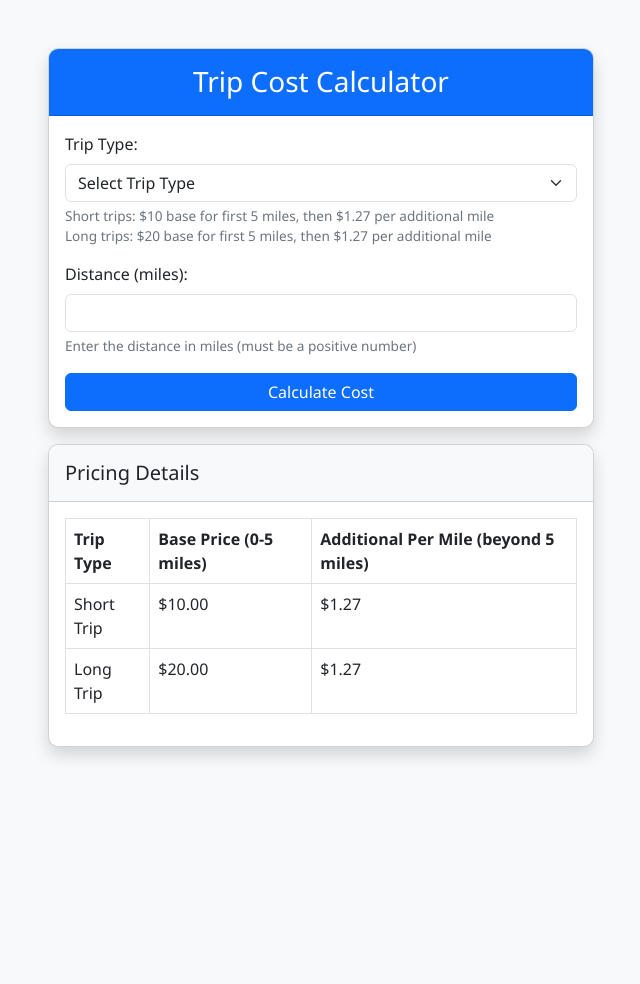
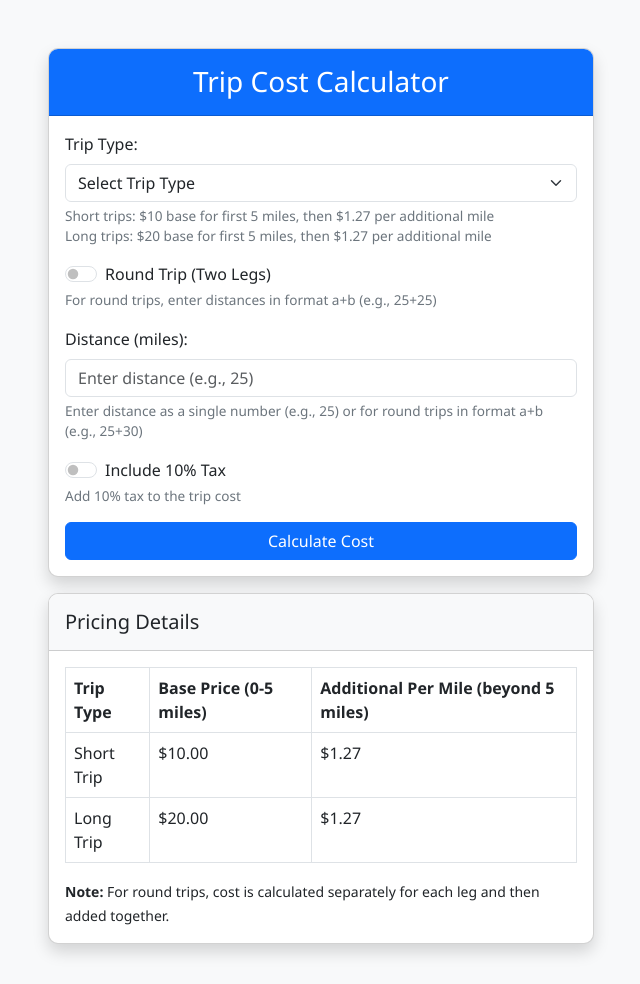
Before and after one commit to anuso1998/TravelCostCalculator-, a Flask app: page / in a window 1280 px wide. Shown: the whole page, without its empty margins (319-959 px from the left). Before the commit the page ends 758 px from the top, so only its background shows below. Run offline with Flask 3, Linux system fonts and the light colour scheme.

Commit message:
Enable calculation of round trip costs and include optional tax
Adds round trip calculation with legs and tax options using new HTML elements and JavaScript functions.

Replit-Commit-Author: Agent
Replit-Commit-Session-Id: 642d6a45-4cb2-4273-96c6-ee5619705d16
Replit-Commit-Screenshot-Url: https://storage.googleapis.com/screenshot-production-us-central1/6c76f1f1-e022-40f1-8fdf-3a581d4ca31d/5fc2f805-f70a-4e75-8be2-6f87a3ec065b.jpg

```diff
--- a/app.py
+++ b/app.py
@@ -1,6 +1,19 @@
 from flask import Flask, render_template, request, jsonify
 
 app = Flask(__name__)
+
+def calculate_leg_amount(miles, trip_type):
+    if trip_type == "long":
+        if miles <= 5:
+            return 20
+        else:
+            return 20 + (miles - 5) * 1.27
+    elif trip_type == "short":
+        if miles <= 5:
+            return 10
+        else:
+            return 10 + (miles - 5) * 1.27
+    return 0
 
 @app.route('/')
 def index():
@@ -11,40 +24,89 @@ def calculate():
     try:
         trip_type = request.form.get('trip_type', '').strip().lower()
         miles_str = request.form.get('miles', '').strip()
+        is_round_trip = request.form.get('is_round_trip') == 'true'
+        include_tax = request.form.get('include_tax') == 'true'
 
         # Validate trip type
         if trip_type not in ['short', 'long']:
             return jsonify({'error': 'Invalid trip type. Please select "short" or "long".'})
 
-        # Validate miles
-        try:
-            miles = float(miles_str)
-            if miles < 0:
-                return jsonify({'error': 'Miles cannot be negative.'})
-        except ValueError:
-            return jsonify({'error': 'Please enter a valid number for miles.'})
+        # Check if we have a round trip with legs
+        if is_round_trip:
+            # Validate miles format for round trip (a+b format)
+            if '+' not in miles_str:
+                return jsonify({'error': 'For round trips, enter distances in format a+b (e.g., 25+25).'})
 
-        # Calculate amount
-        amount = 0
+            try:
+                parts = miles_str.split('+')
+                if len(parts) != 2:
+                    return jsonify({'error': 'Invalid format. Use a+b (e.g., 25+25) for round trips.'})
 
-        if trip_type == "long":
-            if miles <= 5:
-                amount = 20
-            else:
-                amount = 20 + (miles - 5) * 1.27
-        elif trip_type == "short":
-            if miles <= 5:
-                amount = 10
-            else:
-                amount = 10 + (miles - 5) * 1.27
+                a_leg = float(parts[0].strip())
+                b_leg = float(parts[1].strip())
 
-        # Format the result
-        result = {
-            'success': True,
-            'trip_type': trip_type,
-            'miles': miles,
-            'amount': f"${amount:.2f}"
-        }
+                if a_leg < 0 or b_leg < 0:
+                    return jsonify({'error': 'Miles cannot be negative.'})
+
+                # Calculate amount for each leg
+                a_amount = calculate_leg_amount(a_leg, trip_type)
+                b_amount = calculate_leg_amount(b_leg, trip_type)
+                subtotal = a_amount + b_amount
+
+                # Calculate tax if requested
+                tax = 0
+                if include_tax:
+                    tax = subtotal * 0.10
+
+                total = subtotal + tax
+
+                # Format the result
+                result = {
+                    'success': True,
+                    'trip_type': trip_type,
+                    'is_round_trip': True,
+                    'a_leg': a_leg,
+                    'b_leg': b_leg,
+                    'a_amount': f"${a_amount:.2f}",
+                    'b_amount': f"${b_amount:.2f}",
+                    'subtotal': f"${subtotal:.2f}",
+                    'include_tax': include_tax,
+                    'tax_amount': f"${tax:.2f}",
+                    'total': f"${total:.2f}"
+                }
+
+            except ValueError:
+                return jsonify({'error': 'Please enter valid numbers for miles in format a+b.'})
+        else:
+            # Single trip calculation
+            try:
+                miles = float(miles_str)
+                if miles < 0:
+                    return jsonify({'error': 'Miles cannot be negative.'})
+
+                # Calculate amount
+                amount = calculate_leg_amount(miles, trip_type)
+
+                # Calculate tax if requested
+                tax = 0
+                if include_tax:
+                    tax = amount * 0.10
+
+                total = amount + tax
+
+                # Format the result
+                result = {
+                    'success': True,
+                    'trip_type': trip_type,
+                    'miles': miles,
+                    'subtotal': f"${amount:.2f}",
+                    'include_tax': include_tax,
+                    'tax_amount': f"${tax:.2f}",
+                    'total': f"${total:.2f}"
+                }
+
+            except ValueError:
+                return jsonify({'error': 'Please enter a valid number for miles.'})
 
         return jsonify(result)
 
--- a/static/js/script.js
+++ b/static/js/script.js
@@ -1,9 +1,28 @@
 document.addEventListener('DOMContentLoaded', function() {
     const calculatorForm = document.getElementById('calculator-form');
     const resultDiv = document.getElementById('result');
-    const resultText = document.getElementById('result-text');
+    const resultDetails = document.getElementById('result-details');
     const errorDiv = document.getElementById('error');
     const errorText = document.getElementById('error-text');
+    const roundTripSwitch = document.getElementById('round-trip-switch');
+    const milesInput = document.getElementById('miles');
+    const milesHelp = document.getElementById('miles-help');
+
+    // Format currency function
+    const formatCurrency = (amount) => {
+        return typeof amount === 'string' ? amount : `$${amount.toFixed(2)}`;
+    };
+
+    // Update miles input placeholder based on round trip selection
+    roundTripSwitch.addEventListener('change', function() {
+        if (this.checked) {
+            milesInput.placeholder = 'Enter in format: a+b (e.g., 25+30)';
+            milesHelp.innerHTML = '<strong>Format required:</strong> a+b (e.g., 25+30) where a is the first leg distance and b is the return leg distance';
+        } else {
+            milesInput.placeholder = 'Enter distance (e.g., 25)';
+            milesHelp.innerHTML = 'Enter distance as a single number (e.g., 25)';
+        }
+    });
 
     // Handle form submission
     calculatorForm.addEventListener('submit', function(e) {
@@ -28,10 +47,94 @@ document.addEventListener('DOMContentLoaded', function() {
                 errorText.textContent = data.error;
                 errorDiv.classList.remove('d-none');
             } else {
-                // Show success result
+                // Display result based on whether it's a round trip or single trip
                 const tripTypeDisplay = data.trip_type.charAt(0).toUpperCase() + data.trip_type.slice(1);
-                resultText.innerHTML = `The total cost for your <strong>${tripTypeDisplay} Trip</strong> of <strong>${data.miles}</strong> miles is: <strong>${data.amount}</strong>`;
+
+                let resultHTML = '';
+
+                if (data.is_round_trip) {
+                    // Round trip result display
+                    resultHTML = `
+                        <h4 class="text-center mb-3">Round Trip Cost Summary</h4>
+                        <div class="table-responsive">
+                            <table class="table table-bordered mb-0">
+                                <tbody>
+                                    <tr>
+                                        <th>Trip Type:</th>
+                                        <td>${tripTypeDisplay}</td>
+                                    </tr>
+                                    <tr>
+                                        <th>First Leg (${data.a_leg} miles):</th>
+                                        <td>${data.a_amount}</td>
+                                    </tr>
+                                    <tr>
+                                        <th>Return Leg (${data.b_leg} miles):</th>
+                                        <td>${data.b_amount}</td>
+                                    </tr>
+                                    <tr>
+                                        <th>Subtotal:</th>
+                                        <td>${data.subtotal}</td>
+                                    </tr>`;
+
+                    if (data.include_tax) {
+                        resultHTML += `
+                                    <tr>
+                                        <th>Tax (10%):</th>
+                                        <td>${data.tax_amount}</td>
+                                    </tr>`;
+                    }
+
+                    resultHTML += `
+                                    <tr class="table-primary">
+                                        <th>Total:</th>
+                                        <td><strong>${data.total}</strong></td>
+                                    </tr>
+                                </tbody>
+                            </table>
+                        </div>`;
+                } else {
+                    // Single trip result display
+                    resultHTML = `
+                        <h4 class="text-center mb-3">Trip Cost Summary</h4>
+                        <div class="table-responsive">
+                            <table class="table table-bordered mb-0">
+                                <tbody>
+                                    <tr>
+                                        <th>Trip Type:</th>
+                                        <td>${tripTypeDisplay}</td>
+                                    </tr>
+                                    <tr>
+                                        <th>Distance:</th>
+                                        <td>${data.miles} miles</td>
+                                    </tr>
+                                    <tr>
+                                        <th>Subtotal:</th>
+                                        <td>${data.subtotal}</td>
+                                    </tr>`;
+
+                    if (data.include_tax) {
+                        resultHTML += `
+                                    <tr>
+                                        <th>Tax (10%):</th>
+                                        <td>${data.tax_amount}</td>
+                                    </tr>`;
+                    }
+
+                    resultHTML += `
+                                    <tr class="table-primary">
+                                        <th>Total:</th>
+                                        <td><strong>${data.total}</strong></td>
+                                    </tr>
+                                </tbody>
+                            </table>
+                        </div>`;
+                }
+
+                resultDetails.innerHTML = resultHTML;
                 resultDiv.classList.remove('d-none');
+
+                // Scroll to the result
+                resultDiv.scrollIntoView({ behavior: 'smooth' });
             }
         })
         .catch(error => {
@@ -50,4 +153,7 @@ document.addEventListener('DOMContentLoaded', function() {
             errorDiv.classList.add('d-none');
         });
     });
+
+    // Initialize placeholder for miles input
+    milesInput.placeholder = 'Enter distance (e.g., 25)';
 });
--- a/templates/index.html
+++ b/templates/index.html
@@ -31,9 +31,31 @@
                             </div>
 
                             <div class="mb-3">
+                                <div class="form-check form-switch">
+                                    <input class="form-check-input" type="checkbox" id="round-trip-switch" name="is_round_trip">
+                                    <label class="form-check-label" for="round-trip-switch">Round Trip (Two Legs)</label>
+                                </div>
+                                <div class="form-text" id="round-trip-help">
+                                    For round trips, enter distances in format a+b (e.g., 25+25)
+                                </div>
+                            </div>
+
+                            <div class="mb-3">
                                 <label for="miles" class="form-label">Distance (miles):</label>
-                                <input type="number" class="form-control" id="miles" name="miles" step="0.01" min="0" required>
-                                <div class="form-text">Enter the distance in miles (must be a positive number)</div>
+                                <input type="text" class="form-control" id="miles" name="miles" required>
+                                <div class="form-text" id="miles-help">
+                                    Enter distance as a single number (e.g., 25) or for round trips in format a+b (e.g., 25+30)
+                                </div>
+                            </div>
+
+                            <div class="mb-3">
+                                <div class="form-check form-switch">
+                                    <input class="form-check-input" type="checkbox" id="tax-switch" name="include_tax">
+                                    <label class="form-check-label" for="tax-switch">Include 10% Tax</label>
+                                </div>
+                                <div class="form-text">
+                                    Add 10% tax to the trip cost
+                                </div>
                             </div>
 
                             <div class="d-grid">
@@ -43,7 +65,7 @@
 
                         <div id="result" class="mt-4 d-none">
                             <div class="alert alert-success">
-                                <h4 class="text-center mb-0" id="result-text"></h4>
+                                <div id="result-details"></div>
                             </div>
                         </div>
 
@@ -81,6 +103,9 @@
                                 </tr>
                             </tbody>
                         </table>
+                        <div class="mt-2">
+                            <small><strong>Note:</strong> For round trips, cost is calculated separately for each leg and then added together.</small>
+                        </div>
                     </div>
                 </div>
             </div>
```
